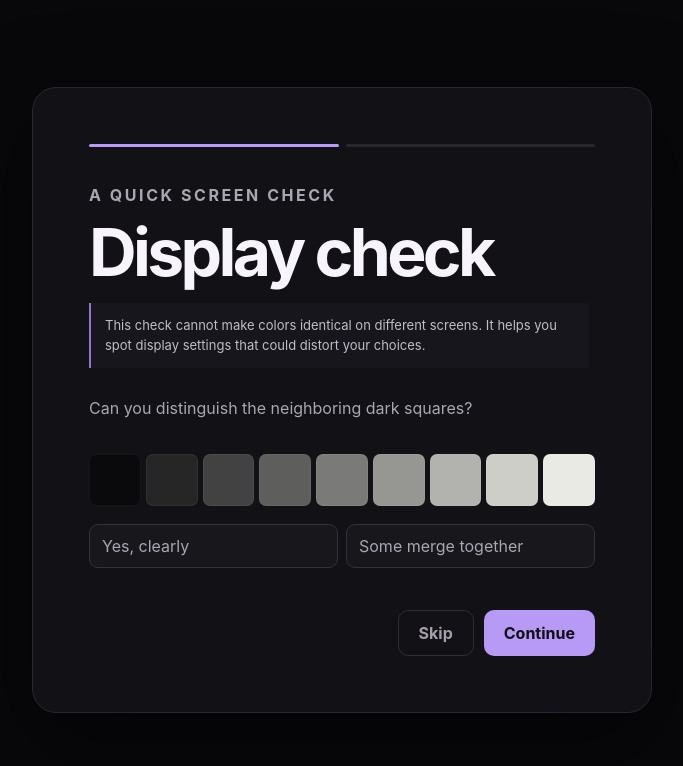
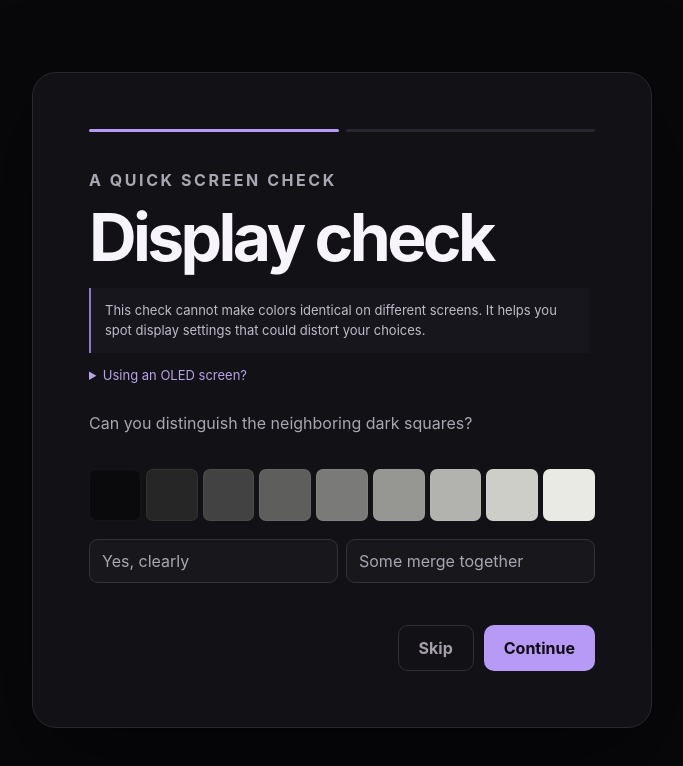
Before and after one commit to vansGAMee/favcolor, a React (Vite) app: page / in a window 1280 px wide. Shown: the top 766 px of the page, without its empty margins (298-981 px from the left). Built offline with nearby package versions, Linux system fonts and the light colour scheme.

Commit message:
feat(ui): add OLED display guidance

```diff
--- a/src/components/DisplayCheck.tsx
+++ b/src/components/DisplayCheck.tsx
@@ -14,6 +14,15 @@ export function DisplayCheck({ language, onFinish }: { language: Language; onFin
       <p className="eyebrow">{t('A quick screen check', 'Быстрая проверка')}</p>
       <h1 id="display-check-title">{t('Display check', 'Проверка экрана')}</h1>
       <p className="display-check-truth">{t('This check cannot make colors identical on different screens. It helps you spot display settings that could distort your choices.', 'Эта проверка не может сделать цвета одинаковыми на разных экранах. Она помогает заметить настройки, которые могут искажать ваш выбор.')}</p>
+      <details className="oled-advice">
+        <summary>{t('Using an OLED screen?', 'Если у вас OLED')}</summary>
+        <ul>
+          <li>{t('Choose Standard, Natural, or sRGB mode—not Vivid.', 'Выберите Стандартный, Естественный или sRGB — не Яркий режим.')}</li>
+          <li>{t('Use a comfortable fixed brightness and disable auto-brightness while choosing.', 'Используйте комфортную фиксированную яркость и выключите автояркость на время выбора.')}</li>
+          <li>{t('Disable Night Light, Eye Comfort, True Tone, and color enhancement.', 'Отключите ночной режим, защиту зрения, True Tone и усиление цветов.')}</li>
+          <li>{t('Avoid judging color in direct sunlight; ambient light changes perception.', 'Не оценивайте цвет под прямым солнцем: освещение меняет восприятие.')}</li>
+        </ul>
+      </details>
       {step === 0 ? <>
         <p>{t('Can you distinguish the neighboring dark squares?', 'Различаются ли соседние тёмные квадраты?')}</p>
         <div className="tone-check" aria-label={t('Dark-to-light tone scale', 'Шкала от тёмного к светлому')}>{Array.from({ length: 9 }, (_, index) => <i key={index} style={{ background: `rgb(${10 + index * 28} ${10 + index * 28} ${12 + index * 27})` }} />)}</div>
--- a/src/styles.css
+++ b/src/styles.css
@@ -334,6 +334,7 @@ nav button[aria-selected="true"]::after { content: ""; position: absolute; left:
 .display-check-card h1{font-size:clamp(38px,8vw,66px);line-height:.95;margin:12px 0 20px;letter-spacing:-.055em}
 .display-check-card>p{max-width:500px;color:#aaa6b2;font-size:16px;line-height:1.55}
 .display-check-card .display-check-truth{margin:0 0 28px;padding:12px 14px;border-left:2px solid #8f78c7;background:#18161d;color:#c1bdc8;font-size:13px}
+.oled-advice{margin:-14px 0 28px;color:#8f8998;font-size:13px}.oled-advice summary{width:max-content;cursor:pointer;color:#b8a3e8}.oled-advice ul{margin:12px 0 0;padding-left:18px;line-height:1.55}.oled-advice li+li{margin-top:5px}
 .display-check-card>small{display:block;color:#77727f;line-height:1.5}
 .display-check-progress{display:flex;gap:7px;margin-bottom:36px}.display-check-progress i{height:3px;flex:1;background:#29262f;border-radius:3px}.display-check-progress i.active{background:#b69af6}
 .tone-check,.hue-check{display:grid;grid-template-columns:repeat(9,1fr);gap:5px;margin:34px 0 18px}.tone-check i{aspect-ratio:1;border-radius:7px;border:1px solid #ffffff0d}
```
Also changed, not shown: 1 other file (tests, documents, lock files or other folders).
